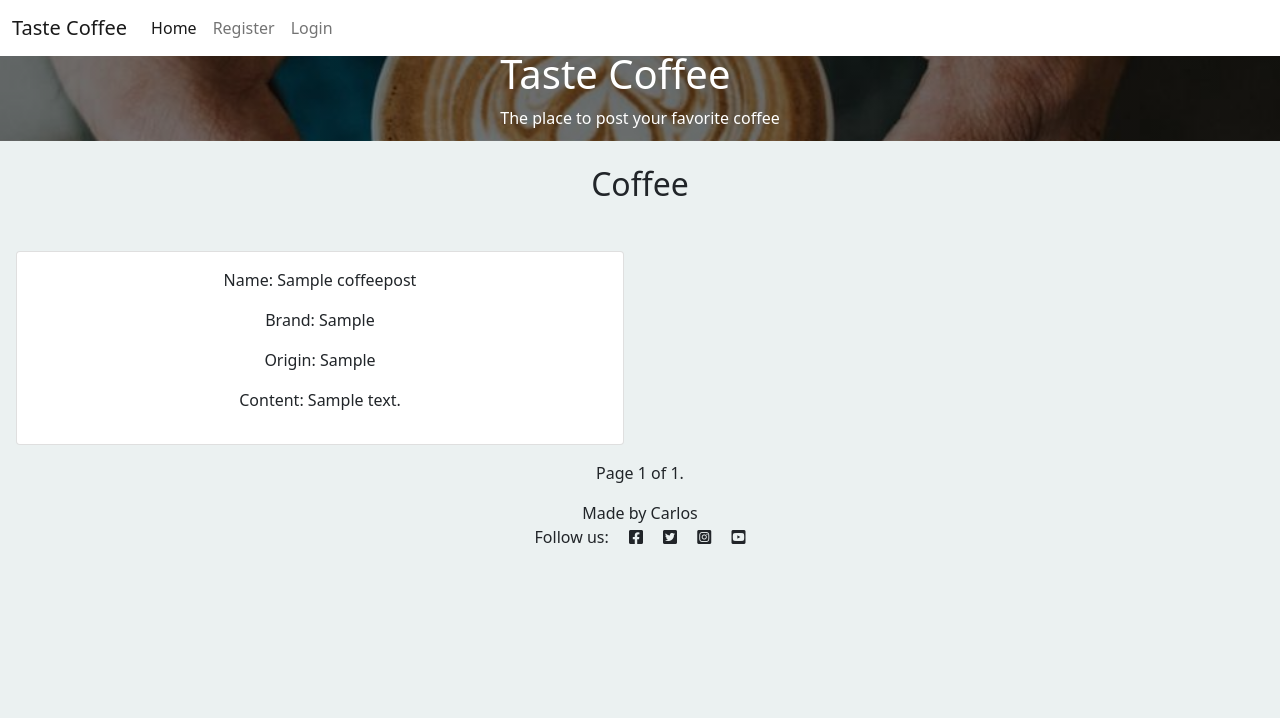
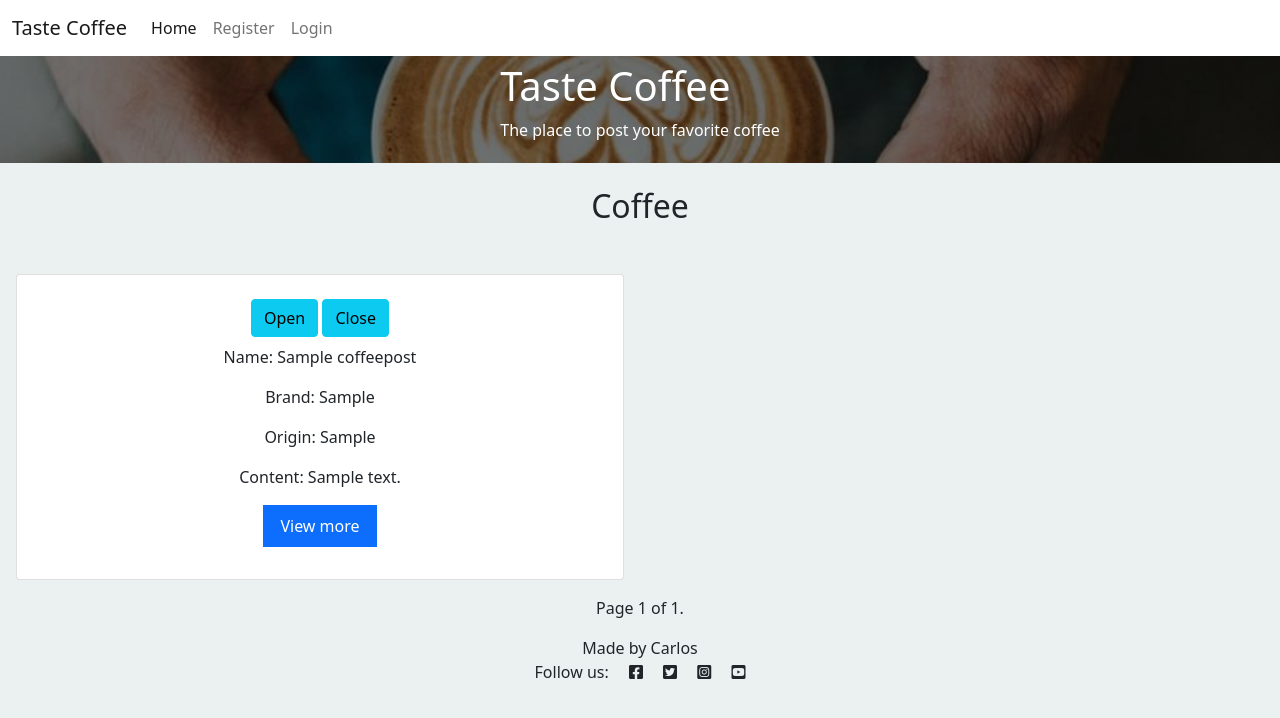
Before and after one commit to cacpaes/fourth-project-ci, a Django app: page / in a window 1280 px wide. Shown: the top 718 px of the page. Run offline with Django 3.2, Linux system fonts and the light colour scheme; tables that the repository leaves empty hold one stand-in row (values such as "Sample post").

Commit message:
Add JS function openOrClose

```diff
--- a/templates/index.html
+++ b/templates/index.html
@@ -1,7 +1,44 @@
 {% extends "base.html" %}
 {% load static %}
 {% block content %}
+{% block javascripts %}
+<script>
+    function openOrClose(slug, buttonClose, buttonOpen){
+        const infos = document.getElementById(slug)
 
+        infos.style.cssText =
+            'display: none;';
+
+        const btnOpen = document.getElementById(buttonOpen)
+        btnOpen.style.cssText =
+            'display: inline-block;';
+
+        const btnClose = document.getElementById(buttonClose)
+        btnClose.style.cssText =
+            'display: none;';
+
+    }
+
+    function openDetails(slug, buttonClose, buttonOpen){
+
+        const infos = document.getElementById(slug)
+
+        infos.style.cssText =
+            'display: block;';
+
+        const btnOpen = document.getElementById(buttonOpen)
+        btnOpen.style.cssText =
+            'display: none;';
+
+        const btnClose = document.getElementById(buttonClose)
+        btnClose.style.cssText =
+            'display: inline-block;';
+    }
+
+
+
+</script>
+{% endblock javascripts %}
 
     <div class="hero-image">
         <div class="hero-text">
@@ -27,11 +64,21 @@
                                 <img class="card-img-top rounded img-fluid"  alt="Coffee image" src=" {{post.coffee_image.url}}">
                             </div>
                             {% endif %}
-                            <section class="mb-4">
+                            <button type="button" id="{{post.coffee_name}}"  onclick="openDetails('{{post.slug}}', '{{post.coffee_id}}', '{{post.coffee_name}}')" class="mt-3 btn btn-info">
+                                Open
+                            </button>
+                            <button type="button" id="{{post.coffee_id}}" onclick="openOrClose('{{post.slug}}', '{{post.coffee_id}}', '{{post.coffee_name}}')" class="none btn btn-info mt-3">
+                                Close
+                            </button>
+
+
+
+                            <section  id="{{post.slug}}" class="mb-4 none">
                                 <p class="card-text mt-2 align-text">Name: {{ post.coffee_name }}</p>
                             <p class="card-text align-text">Brand: {{ post.coffee_brand }}</p>
                             <p class="card-text align-text">Origin: {{ post.coffee_origin }}</p>
                             <p class="card-text align-text">Content: {{post.coffee_content}}</p>
+                            <a class="list-group-item list-group-item-action active fit-content center" style="margin: auto;" href="{% url 'detail' post.slug %}">View more</a>
                             </section>
 
                         </div>
```
